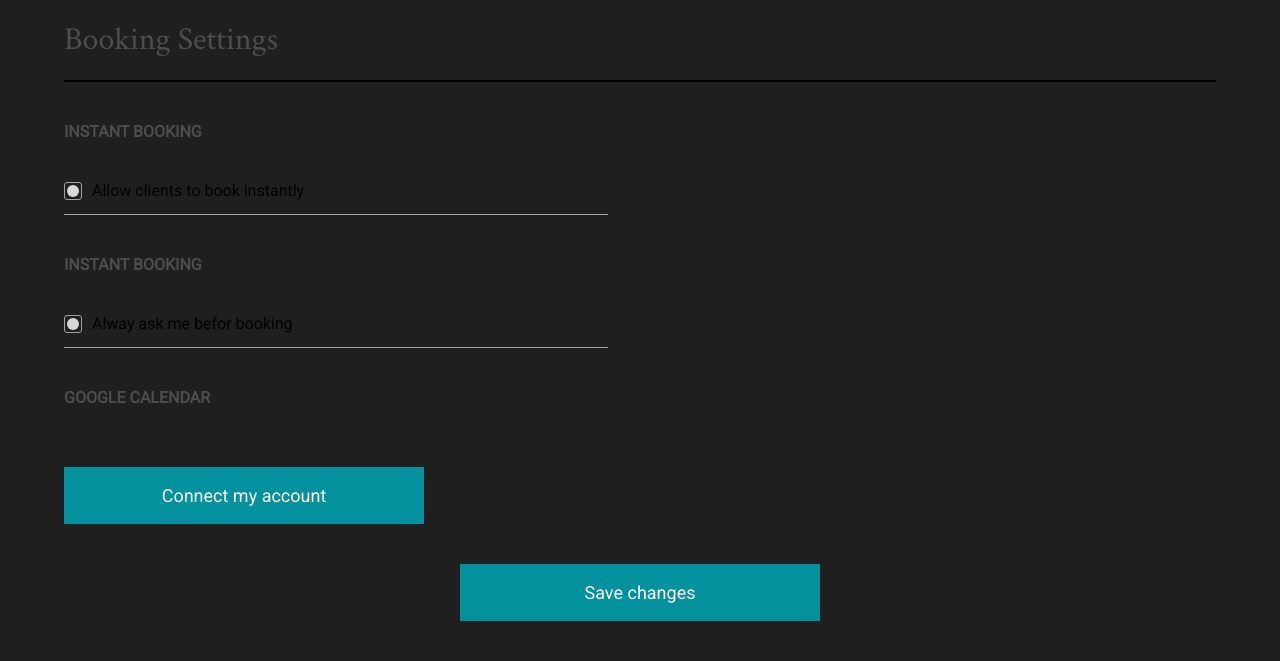
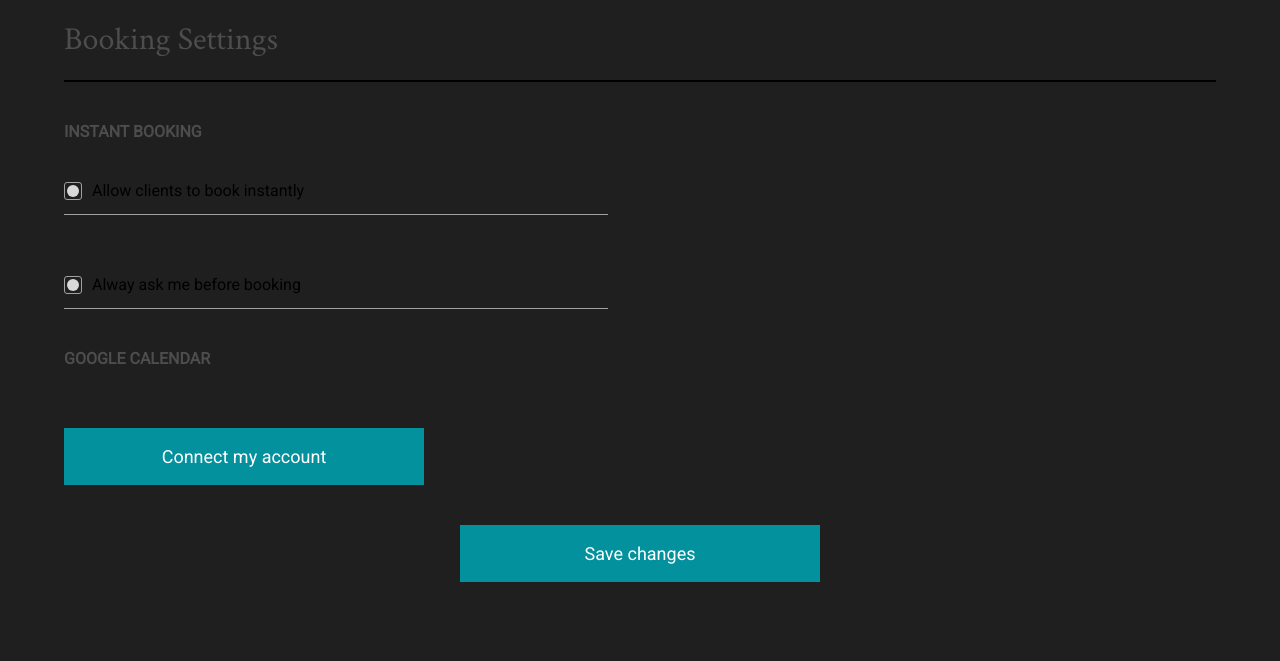
Before and after one commit to R3SWebDevelopment/Fronesis, a Django app: template coaches/templates/settings.html in a window 1280 px wide. Shown: the part 327-988 px from the top of the page. After the commit the page ends 909 px from the top, so only its background shows below. Run offline with Django 3.2, Linux system fonts and the light colour scheme; the template is opened without the code that fills it: values that come from a table or form of the project are taken from there, others are empty; parts of the project's set-up code (start-up, migrations or seed data) failed here and were passed over; some libraries are stand-ins or nearby versions.

Commit message:
Fix settings template

```diff
--- a/coaches/templates/settings.html
+++ b/coaches/templates/settings.html
@@ -21,10 +21,9 @@
             </div>
           </div>
           <div class="one-col mb40">
-            <label class="dark-label mb20">INSTANT BOOKING</label>
             <div class="border-bottom-radio-input">
               <div class="green-radio-input"><input type="radio" name="ask_before_booking" id="id_ask_before_booking" {{form.ask_before_booking.value|yesno:'checked="checked",'}}><span class="check"></span></div>
-              <p class="c-dark-purple">Alway ask me befor booking</p>
+              <p class="c-dark-purple">Alway ask me before booking</p>
             </div>
           </div>
         {% if object.is_google_account_set %}
```
